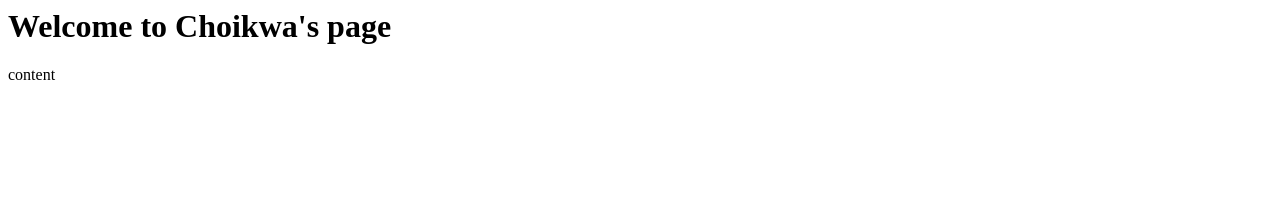
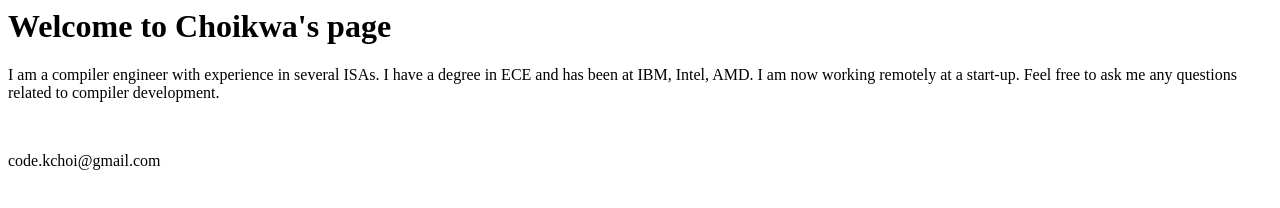
Before and after one commit to choikwa/choikwa.github.io, a plain HTML site: page index.html in a window 1280 px wide. Drawn offline with Linux system fonts and the light colour scheme.

Commit message:
Update index.html

```diff
--- a/index.html
+++ b/index.html
@@ -4,6 +4,8 @@
     <h1>Welcome to Choikwa's page</h1>
   </head>
   <body>
-    <p>content</p>
+    <p>I am a compiler engineer with experience in several ISAs. I have a degree in ECE and has been at IBM, Intel, AMD. I am now working remotely at a start-up. Feel free to ask me any questions related to compiler development.</p>
+    <br/>
+    <p>code.kchoi@gmail.com</p>
   </body>
 </html>
```
